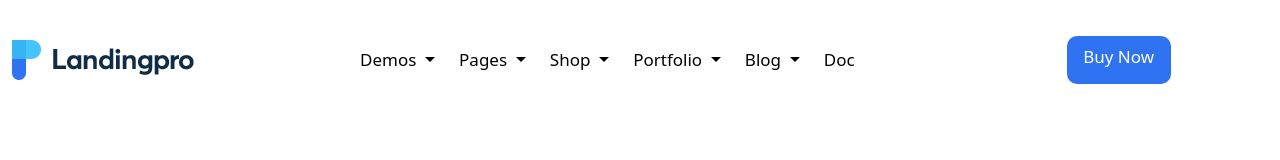
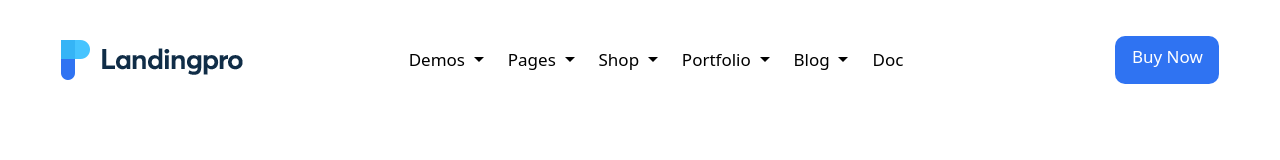
Before and after one commit to Twinie/LandingPro-with-SCSS, a website: page index.html in a window 1280 px wide. Drawn offline with Linux system fonts and the light colour scheme.

Commit message:
aligned header

```diff
--- a/index.html
+++ b/index.html
@@ -12,7 +12,7 @@
 
 <body>
     <nav class="navbar navbar-expand-lg navbar-light">
-        <div class="container-fluid justify-content-center">
+        <div class="container-lg justify-content-center container-dms">
             <a class="navbar-brand" href="#"> <img src="./images/logo.png" alt=""> </a>
             <button class="navbar-toggler" type="button" data-bs-toggle="collapse"
                 data-bs-target="#navbarSupportedContent" aria-controls="navbarSupportedContent" aria-expanded="false"
```
Also changed, not shown: dist/css/style.css, dist/scss/Layout/_header.scss, dist/scss/_variables.scss, dist/scss/style.scss, 1 other file.
